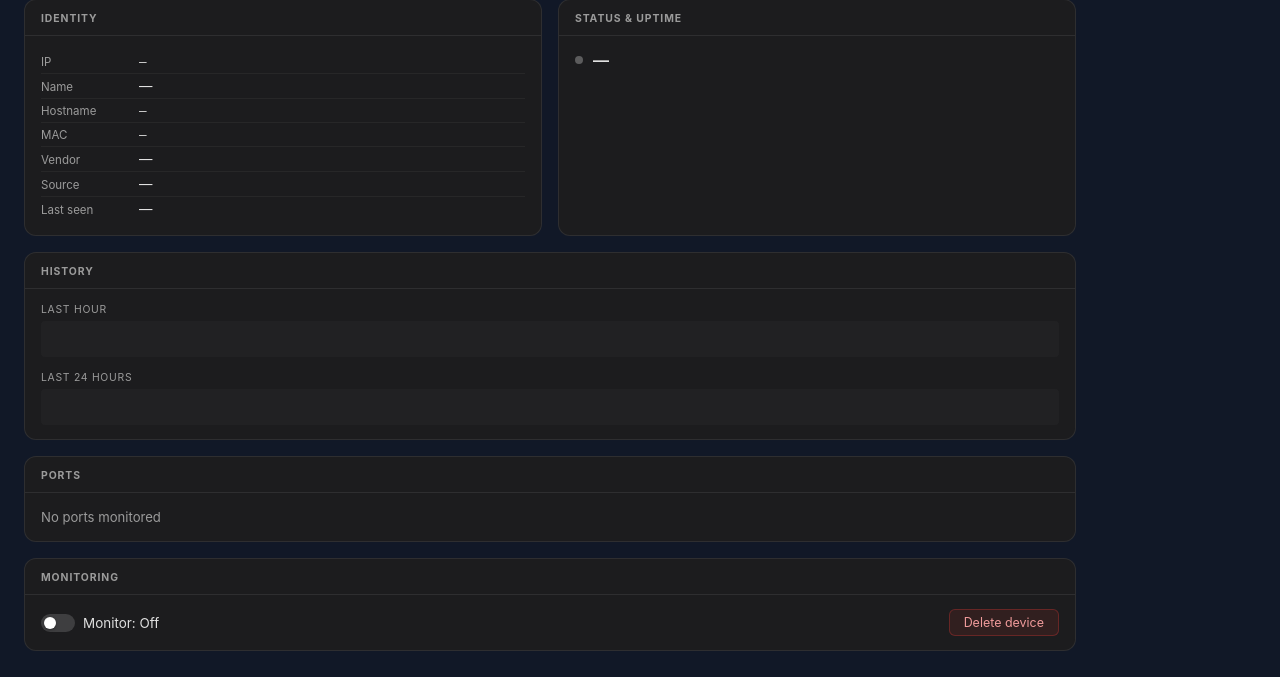
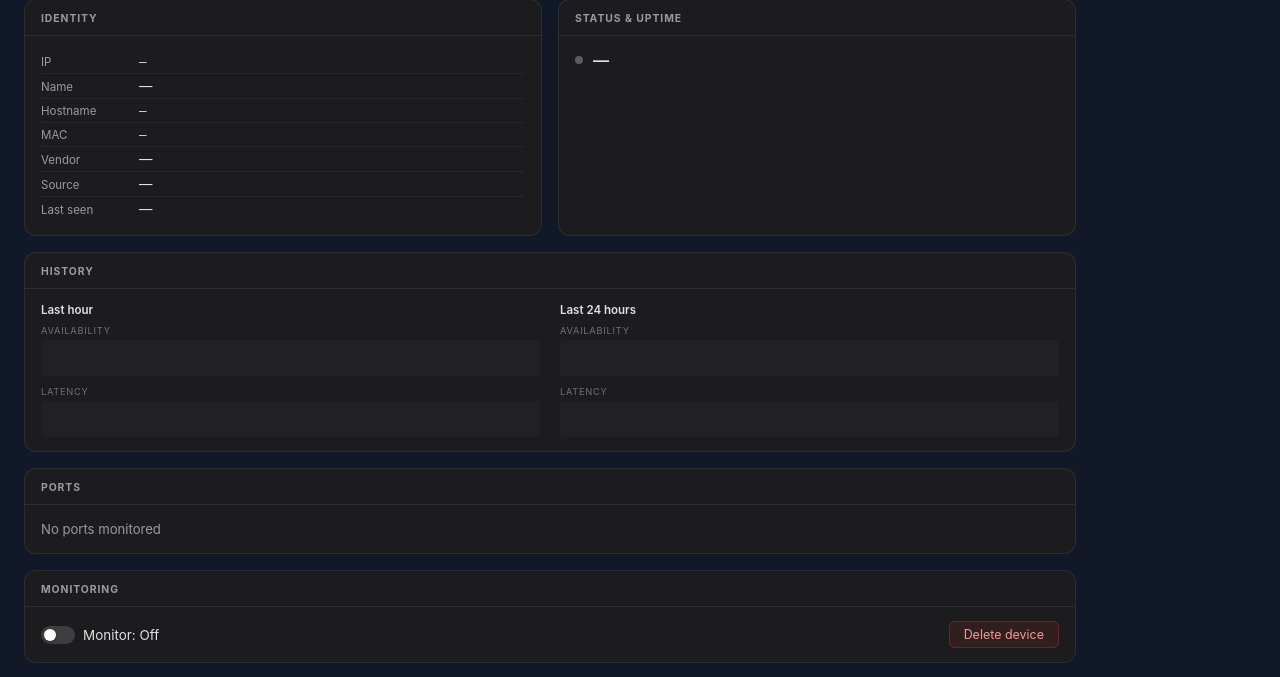
Before and after one commit to duarte-hub/ha-service-monitor, a Flask app: template templates/device.html in a window 1280 px wide. Shown: the part 131-808 px from the top of the page. Run offline with Flask 3, Linux system fonts and the light colour scheme; the template is opened without the code that fills it: most values are stand-ins (such as "Sample title", 1, 10 or a date in 2020); parts of the project's set-up code (start-up, migrations or seed data) failed here and were passed over.

Commit message:
Add latency graph to device detail page
- Store latency_ms in per-device history ring buffer alongside up/down
- _history_buckets() now returns lat_h1 / lat_h24 (avg ms per bucket)
- Device page History card redesigned as 2-column grid (Last hour / Last 24h)
- Each column shows Availability bar chart + Latency SVG line chart
- Line chart uses gradient fill; colour codes green/amber/red by average ms
- Shows peak ms label in corner; "no data yet" when buffer is empty

Co-Authored-By: Claude Sonnet 4.6 <noreply@anthropic.com>

```diff
--- a/app.py
+++ b/app.py
@@ -566,10 +566,10 @@ _device_history: dict[str, list] = {}  # ip -> [{ts: float, up: bool}, ...]
 _HISTORY_TTL = 90_000  # keep 25 h so the 24 h window is always fully populated
 
 
-def _record_history(ip: str, up: bool) -> None:
+def _record_history(ip: str, up: bool, latency: float | None = None) -> None:
     now  = time.time()
     hist = _device_history.setdefault(ip, [])
-    hist.append({"ts": now, "up": up})
+    hist.append({"ts": now, "up": up, "ms": latency})
     cutoff = now - _HISTORY_TTL
     i = 0
     while i < len(hist) and hist[i]["ts"] < cutoff:
@@ -589,10 +589,10 @@ def _uptime_stats(ip: str) -> dict:
 
 
 def _history_buckets(ip: str) -> dict:
-    """Return bucketed history arrays for sparkline rendering on the device page."""
+    """Return bucketed availability and latency arrays for the device detail page."""
     hist = _device_history.get(ip, [])
     now  = time.time()
-    def _buckets(window: float, n: int) -> list:
+    def _avail(window: float, n: int) -> list:
         size = window / n
         result = []
         for i in range(n):
@@ -601,9 +601,21 @@ def _history_buckets(ip: str) -> dict:
             samples = [e["up"] for e in hist if t_start <= e["ts"] < t_end]
             result.append(round(100 * sum(samples) / len(samples)) if samples else None)
         return result
+    def _lat(window: float, n: int) -> list:
+        size = window / n
+        result = []
+        for i in range(n):
+            t_end   = now - (n - 1 - i) * size
+            t_start = t_end - size
+            samples = [e["ms"] for e in hist
+                       if t_start <= e["ts"] < t_end and e.get("up") and e.get("ms") is not None]
+            result.append(round(sum(samples) / len(samples), 1) if samples else None)
+        return result
     return {
-        "h1":  _buckets(3600,  30),   # 1 h  → 30 × 2-min buckets
-        "h24": _buckets(86400, 48),   # 24 h → 48 × 30-min buckets
+        "h1":     _avail(3600,  30),   # 1 h  → 30 × 2-min buckets
+        "h24":    _avail(86400, 48),   # 24 h → 48 × 30-min buckets
+        "lat_h1": _lat(3600,  30),
+        "lat_h24":_lat(86400, 48),
     }
 
 
@@ -622,7 +634,7 @@ def _ping_monitored() -> None:
             _devices[ip]["ping_latency_ms"] = latency
             if up:
                 _devices[ip]["last_seen"] = now
-        _record_history(ip, up)
+        _record_history(ip, up, latency)
         label = dev.get("name") or dev.get("hostname") or ip
         mode  = dev.get("alert_mode") or "default"
         log.debug("monitored %s (%s): %s", label, ip, "up" if up else "down")
--- a/templates/device.html
+++ b/templates/device.html
@@ -83,13 +83,15 @@
     .ubar-pct { font-size:.72rem; font-weight:700; width:38px; text-align:right;
                 font-family:'SF Mono','Fira Code',monospace; }
 
-    /* ── Sparklines ── */
-    .spark-row { margin-bottom:14px; }
-    .spark-row:last-child { margin-bottom:0; }
-    .spark-lbl { font-size:.65rem; color:var(--muted); text-transform:uppercase;
-                 letter-spacing:.07em; margin-bottom:5px; }
+    /* ── History grid ── */
+    .hist-grid { display:grid; grid-template-columns:1fr 1fr; gap:20px; }
+    @media (max-width:560px) { .hist-grid { grid-template-columns:1fr; } }
+    .hist-period { font-size:.72rem; font-weight:600; color:var(--text); margin-bottom:8px; }
+    .hist-sub { font-size:.58rem; color:var(--muted2); text-transform:uppercase;
+                letter-spacing:.08em; margin-bottom:4px; }
     .spark-svg { width:100%; height:36px; display:block; border-radius:4px;
                  background:rgba(255,255,255,.025); }
+    .spark-gap { height:10px; }
 
     /* ── Port chips ── */
     .ports-wrap { display:flex; flex-wrap:wrap; gap:6px; padding:2px 0; }
@@ -223,17 +225,27 @@
 
   </div>
 
-  <!-- Sparklines -->
+  <!-- History -->
   <div class="card mb" id="sparkline-card">
     <div class="card-hdr">History</div>
     <div class="card-body">
-      <div class="spark-row">
-        <div class="spark-lbl">Last hour</div>
-        <svg class="spark-svg" id="spark-h1" viewBox="0 0 300 36" preserveAspectRatio="none"></svg>
-      </div>
-      <div class="spark-row">
-        <div class="spark-lbl">Last 24 hours</div>
-        <svg class="spark-svg" id="spark-h24" viewBox="0 0 300 36" preserveAspectRatio="none"></svg>
+      <div class="hist-grid">
+        <div>
+          <div class="hist-period">Last hour</div>
+          <div class="hist-sub">Availability</div>
+          <svg class="spark-svg" id="spark-h1" viewBox="0 0 300 36" preserveAspectRatio="none"></svg>
+          <div class="spark-gap"></div>
+          <div class="hist-sub">Latency</div>
+          <svg class="spark-svg" id="spark-lat-h1" viewBox="0 0 300 36" preserveAspectRatio="none"></svg>
+        </div>
+        <div>
+          <div class="hist-period">Last 24 hours</div>
+          <div class="hist-sub">Availability</div>
+          <svg class="spark-svg" id="spark-h24" viewBox="0 0 300 36" preserveAspectRatio="none"></svg>
+          <div class="spark-gap"></div>
+          <div class="hist-sub">Latency</div>
+          <svg class="spark-svg" id="spark-lat-h24" viewBox="0 0 300 36" preserveAspectRatio="none"></svg>
+        </div>
       </div>
     </div>
   </div>
@@ -321,6 +333,51 @@
     }).join('');
   }
 
+  function renderLatencyLine(svgId, buckets) {
+    const svg = document.getElementById(svgId);
+    if (!svg || !buckets) return;
+    const W = 300, H = 36, pad = 3;
+    const n = buckets.length;
+    const vals = buckets.filter(v => v !== null);
+    if (!vals.length) {
+      svg.innerHTML = `<text x="150" y="22" text-anchor="middle" fill="rgba(255,255,255,.15)" font-size="9" font-family="monospace">no data yet</text>`;
+      return;
+    }
+    const maxV = Math.max(...vals);
+    const range = maxV || 1;
+    const avg   = vals.reduce((a,b) => a+b, 0) / vals.length;
+    const stroke = avg < 30 ? '#4caf50' : avg < 150 ? '#ff9800' : '#e53935';
+    const gid = svgId.replace(/[^a-z0-9]/gi, '') + 'g';
+
+    const xOf = i => (i + 0.5) * W / n;
+    const yOf = v => H - pad - (v / range) * (H - pad * 2 - 2);
+
+    // split into segments around nulls
+    const segs = [];
+    let cur = [];
+    buckets.forEach((v, i) => {
+      if (v === null) { if (cur.length) { segs.push(cur); cur = []; } }
+      else cur.push([xOf(i), yOf(v)]);
+    });
+    if (cur.length) segs.push(cur);
+
+    let html = `<defs><linearGradient id="${gid}" x1="0" y1="0" x2="0" y2="1">` +
+      `<stop offset="0%" stop-color="${stroke}" stop-opacity=".4"/>` +
+      `<stop offset="100%" stop-color="${stroke}" stop-opacity=".03"/>` +
+      `</linearGradient></defs>`;
+
+    for (const s of segs) {
+      if (!s.length) continue;
+      const pts  = s.map(([x,y]) => `${x.toFixed(1)},${y.toFixed(1)}`).join(' ');
+      const area = `${s[0][0].toFixed(1)},${H} ${pts} ${s[s.length-1][0].toFixed(1)},${H}`;
+      html += `<polygon points="${area}" fill="url(#${gid})"/>`;
+      html += `<polyline points="${pts}" fill="none" stroke="${stroke}" stroke-width="1.5" stroke-linecap="round" stroke-linejoin="round"/>`;
+    }
+    // peak label
+    html += `<text x="${W-2}" y="9" text-anchor="end" fill="rgba(255,255,255,.3)" font-size="7.5" font-family="monospace">${maxV.toFixed(0)}ms</text>`;
+    svg.innerHTML = html;
+  }
+
   // ── Render ────────────────────────────────────────────────────────────────
   function render(d) {
     _dev = d;
@@ -371,10 +428,12 @@
       return `<div class="ubar-row"><span class="ubar-lbl">${l}</span><span class="ubar-track"><span class="ubar-fill" style="width:${pct}%;background:${col}"></span></span><span class="ubar-pct" style="color:${col}">${pct}%</span></div>`;
     }).join('');
 
-    // Sparklines
+    // History charts
     const hist = d.history || {};
-    renderSparkline('spark-h1',  hist.h1);
-    renderSparkline('spark-h24', hist.h24);
+    renderSparkline('spark-h1',      hist.h1);
+    renderSparkline('spark-h24',     hist.h24);
+    renderLatencyLine('spark-lat-h1',  hist.lat_h1);
+    renderLatencyLine('spark-lat-h24', hist.lat_h24);
 
     // Ports
     const ports = d.ports || [];
```
